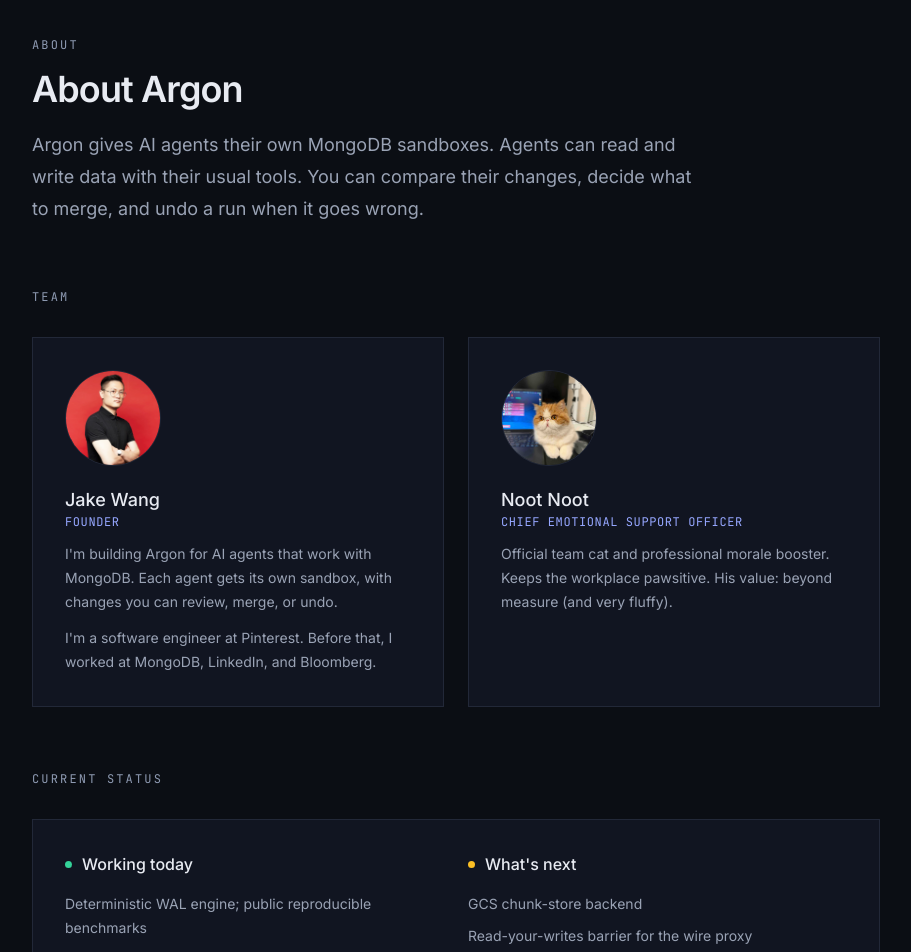
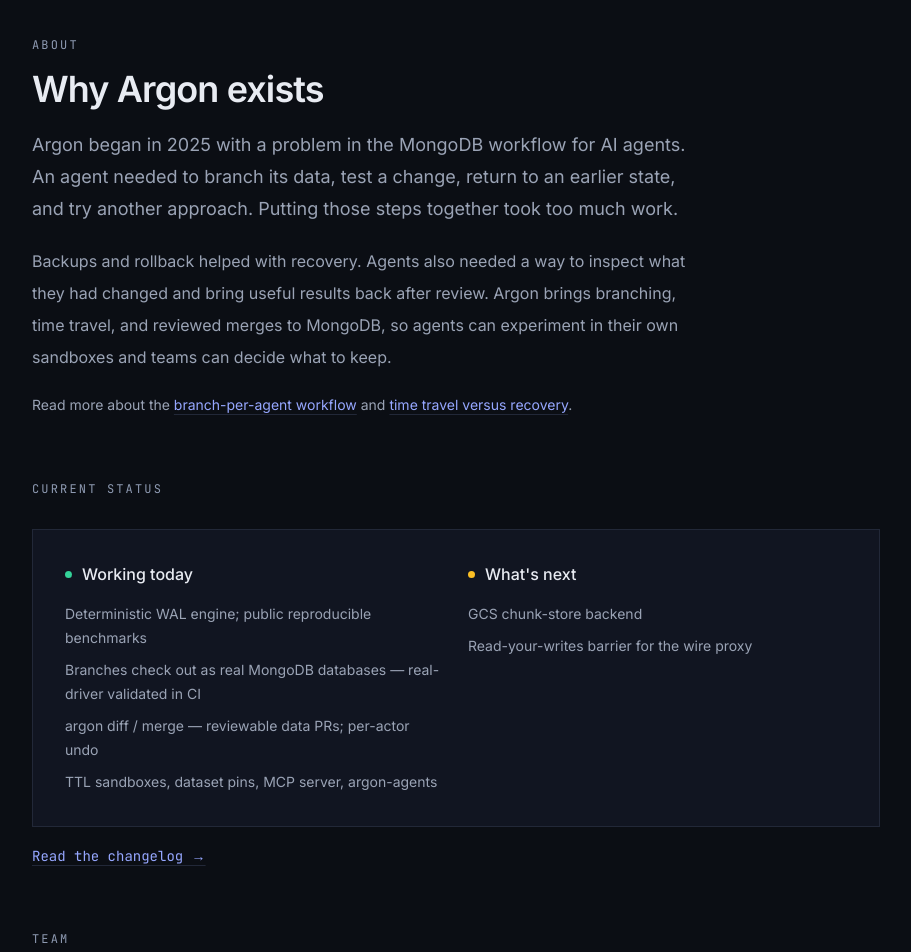
Before and after one commit to jakezwang/argon-website, a Next.js app: page /about in a window 1280 px wide. Shown: the part 100-1052 px from the top of the page, without its empty margins (184-1095 px from the left). Built offline with nearby package versions, Linux system fonts and the light colour scheme.

Commit message:
Center About on Argon's origins and agent workflow

```diff
--- a/app/about/page.tsx
+++ b/app/about/page.tsx
@@ -3,9 +3,9 @@
 import Image from "next/image";
 
 export const metadata = {
-  title: { absolute: "About Argon — Data Sandboxes for AI Agents" },
+  title: { absolute: "About Argon — Database Workflows for AI Agents" },
   description:
-    "Meet the team behind Argon, an open-source tool that gives AI agents their own MongoDB sandboxes, with changes you can review, merge, or undo.",
+    "Why Argon exists: branching, time travel, isolated experiments, and reviewed data merges for AI agents working with MongoDB.",
   alternates: { canonical: "/about" },
 };
 
@@ -16,8 +16,7 @@
     href: "https://www.linkedin.com/in/wang1/",
     role: "Founder",
     bio: [
-      "I'm building Argon for AI agents that work with MongoDB. Each agent gets its own sandbox, with changes you can review, merge, or undo.",
-      "I'm a software engineer at Pinterest. Before that, I worked at MongoDB, LinkedIn, and Bloomberg.",
+      "Software engineer at Pinterest. Previously at MongoDB, LinkedIn, and Bloomberg.",
     ],
   },
   {
@@ -36,53 +35,38 @@
     <div className="mx-auto max-w-4xl px-6 py-16 sm:py-20">
       <p className="kicker mb-4">About</p>
       <h1 className="text-4xl font-semibold tracking-tight text-brand-text">
-        About Argon
+        Why Argon exists
       </h1>
       <p className="mt-5 max-w-2xl text-lg leading-8">
-        Argon gives AI agents their own MongoDB sandboxes. Agents can read and
-        write data with their usual tools. You can compare their changes, decide
-        what to merge, and undo a run when it goes wrong.
+        Argon began in 2025 with a problem in the MongoDB workflow for AI
+        agents. An agent needed to branch its data, test a change, return to an
+        earlier state, and try another approach. Putting those steps together
+        took too much work.
       </p>
-
-      {/* Team */}
-      <section className="mt-16">
-        <p className="kicker mb-8">Team</p>
-        <div className="grid gap-6 sm:grid-cols-2">
-          {team.map((member) => (
-            <article
-              key={member.name}
-              className="border border-brand-edge bg-brand-surface p-8"
-            >
-              <div className="relative h-24 w-24 overflow-hidden rounded-full border border-brand-edge">
-                <Image
-                  src={member.image}
-                  alt={member.name}
-                  fill
-                  className="object-cover"
-                />
-              </div>
-              <h3 className="mt-5 text-lg font-medium text-brand-text">
-                <Link
-                  href={member.href}
-                  target="_blank"
-                  rel="noopener noreferrer"
-                  className="hover:text-brand-primary"
-                >
-                  {member.name}
-                </Link>
-              </h3>
-              <p className="font-mono text-xs uppercase tracking-wider text-brand-primary sm:min-h-8 lg:min-h-4">
-                {member.role}
-              </p>
-              <div className="mt-3 space-y-3 text-sm leading-6">
-                {member.bio.map((paragraph) => (
-                  <p key={paragraph}>{paragraph}</p>
-                ))}
-              </div>
-            </article>
-          ))}
-        </div>
-      </section>
+      <p className="mt-5 max-w-2xl leading-8">
+        Backups and rollback helped with recovery. Agents also needed a way to
+        inspect what they had changed and bring useful results back after
+        review. Argon brings branching, time travel, and reviewed merges to
+        MongoDB, so agents can experiment in their own sandboxes and teams can
+        decide what to keep.
+      </p>
+      <p className="mt-5 max-w-2xl text-sm leading-6">
+        Read more about the{" "}
+        <Link
+          href="/blog/disposable-mongodb-sandbox-for-ai-agents"
+          className="prose-link"
+        >
+          branch-per-agent workflow
+        </Link>{" "}
+        and{" "}
+        <Link
+          href="/blog/mongodb-time-travel-vs-point-in-time-recovery"
+          className="prose-link"
+        >
+          time travel versus recovery
+        </Link>
+        .
+      </p>
 
       {/* Status */}
       <section className="mt-16">
@@ -127,6 +111,46 @@
         </div>
       </section>
 
+      {/* Team */}
+      <section className="mt-16">
+        <p className="kicker mb-8">Team</p>
+        <div className="grid gap-6 sm:grid-cols-2">
+          {team.map((member) => (
+            <article
+              key={member.name}
+              className="border border-brand-edge bg-brand-surface p-8"
+            >
+              <div className="relative h-24 w-24 overflow-hidden rounded-full border border-brand-edge">
+                <Image
+                  src={member.image}
+                  alt={member.name}
+                  fill
+                  className="object-cover"
+                />
+              </div>
+              <h3 className="mt-5 text-lg font-medium text-brand-text">
+                <Link
+                  href={member.href}
+                  target="_blank"
+                  rel="noopener noreferrer"
+                  className="hover:text-brand-primary"
+                >
+                  {member.name}
+                </Link>
+              </h3>
+              <p className="font-mono text-xs uppercase tracking-wider text-brand-primary sm:min-h-8 lg:min-h-4">
+                {member.role}
+              </p>
+              <div className="mt-3 space-y-3 text-sm leading-6">
+                {member.bio.map((paragraph) => (
+                  <p key={paragraph}>{paragraph}</p>
+                ))}
+              </div>
+            </article>
+          ))}
+        </div>
+      </section>
+
       {/* License + CTA */}
       <section className="mt-16 border-t border-brand-edge pt-10">
         <p className="leading-8">
```
